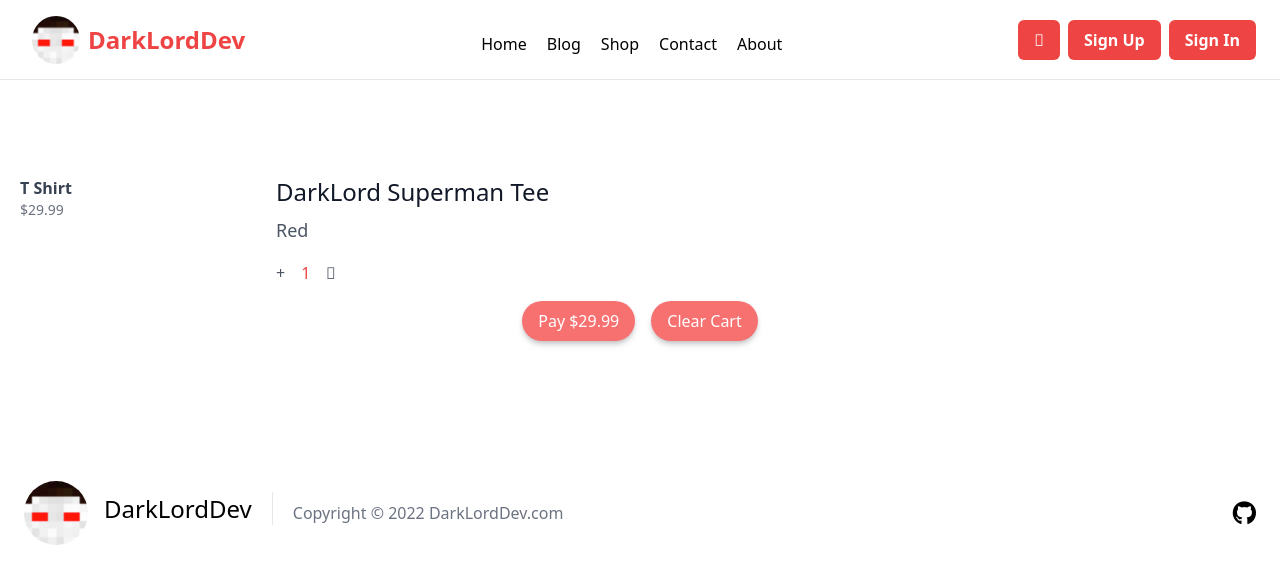
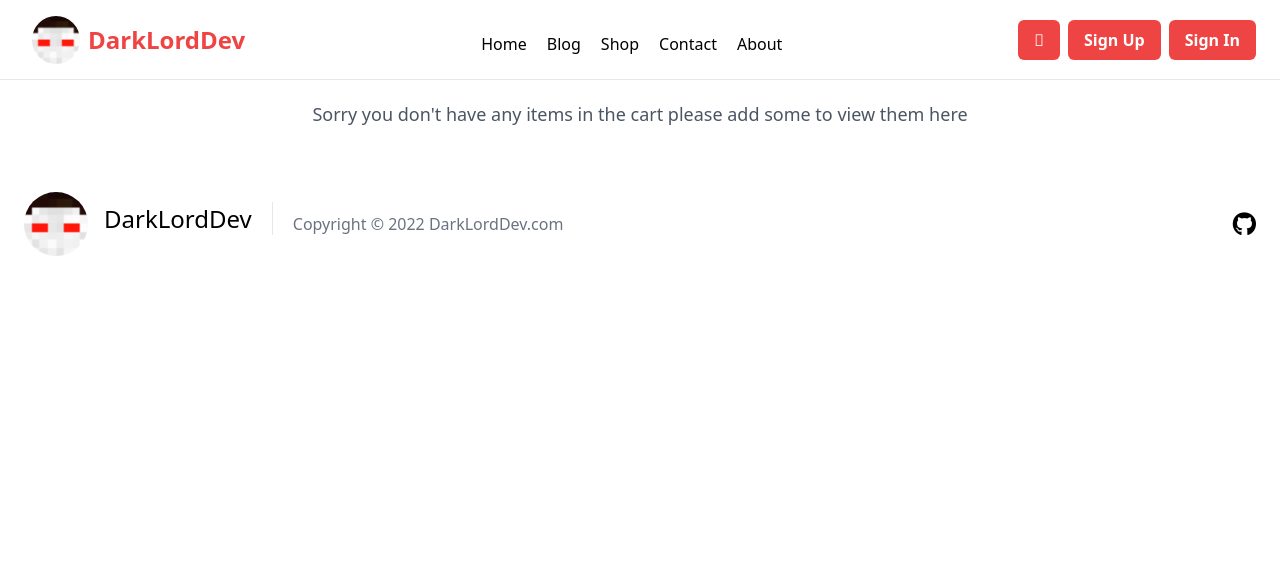
Before and after one commit to DarkLordDev/darklorddev, a Next.js app: page /cart in a window 1280 px wide. Shown: the top 584 px of the page. Built offline with nearby package versions, Linux system fonts and the light colour scheme.

Commit message:
finished

```diff
--- a/pages/_app.js
+++ b/pages/_app.js
@@ -4,16 +4,90 @@ import nProgress from "nprogress";
 import "../styles/global.css";
 import "../styles/progress.css";
 import "../styles/markdown.css";
-import { Cart, Footer, Navbar } from "../utils/AppComponents";
-import { ToastContainer } from "react-toastify";
+import { Footer, Navbar } from "../utils/AppComponents";
+import { toast, ToastContainer } from "react-toastify";
 import "react-toastify/dist/ReactToastify.css";
+import { useState, useEffect } from "react";
 
-function MyApp({ Component, pageProps }) {
+const MyApp = ({ Component, pageProps }) => {
 	nProgress.configure({
 		showSpinner: false,
 	});
 	Router.events.on("routeChangeStart", (url) => nProgress.start());
 	Router.events.on("routeChangeComplete", (url) => nProgress.done());
+	const [cart, setCart] = useState({});
+	const [subTotal, setSubTotal] = useState(0);
+
+	useEffect(() => {
+		try {
+			if (localStorage.getItem("cart")) {
+				setCart(JSON.parse(localStorage.getItem("cart")));
+			} else {
+				setCart({});
+			}
+		} catch (error) {
+			console.error(error);
+			localStorage.removeItem("cart");
+			toast.error("Sorry, Error Ocurred");
+		}
+		try {
+			if (localStorage.getItem("subt")) {
+				setSubTotal(JSON.parse(localStorage.getItem("subt")));
+			} else {
+				setSubTotal(0);
+			}
+		} catch (error) {
+			console.error(error);
+			localStorage.removeItem("subt");
+			toast.error("Sorry, Error Ocurred");
+		}
+	}, []);
+
+	const saveCart = (myCart) => {
+		localStorage.setItem("cart", JSON.stringify(myCart));
+		let subt = 0;
+		let keys = Object.keys(cart);
+		for (let i = 0; i < keys.length; i++) {
+			const e = keys[i];
+			subt += cart[e].price * cart[e].qty;
+		}
+		setSubTotal(subt);
+		localStorage.setItem("subt", subt);
+	};
+
+	const addCart = (itemCode, qty, price, name, size, variant) => {
+		let myCart = cart;
+		if (itemCode in cart) {
+			myCart[itemCode].qty = cart[itemCode].qty + 1;
+		} else if (!(itemCode in cart)) {
+			myCart[itemCode] = { qty: 1, price, name, size, variant };
+		} else {
+			toast.error("Sorry, Error Ocurred");
+		}
+		setCart(myCart);
+		saveCart(myCart);
+		console.log(cart);
+		// window.location.href = "http://localhost:3000/cart/";
+	};
+
+	const removeCart = (itemCode, qty, price, name, size, variant) => {
+		let myCart = cart;
+		if (itemCode in cart) {
+			myCart[itemCode].qty = cart[itemCode].qty - qty;
+		} else if (myCart[itemCode]["qty"] <= 0) {
+			delete myCart[itemCode];
+		} else {
+			toast.error("Sorry, Error Ocurred");
+		}
+		setCart(myCart);
+		saveCart(myCart);
+	};
+
+	const clearCart = () => {
+		setCart({});
+		saveCart({});
+		toast.info("All the objects from your cart has been removed");
+	};
 
 	return (
 		<>
@@ -26,10 +100,18 @@ function MyApp({ Component, pageProps }) {
 			</Head>
 			<Navbar />
 			<ToastContainer />
-			<Component {...pageProps} />
+			<Component
+				saveCart={saveCart}
+				clearCart={clearCart}
+				addCart={addCart}
+				cart={cart}
+				removeCart={removeCart}
+				subTotal={subTotal}
+				{...pageProps}
+			/>
 			<Footer />
 		</>
 	);
-}
+};
 
 export default MyApp;
--- a/pages/cart.js
+++ b/pages/cart.js
@@ -1,5 +1,6 @@
 import Head from "next/head";
 import React from "react";
+import { useState } from "react";
 import {
 	cartContainer,
 	mainContainer,
@@ -10,40 +11,54 @@ import {
 	cartItemHeaderContainer,
 } from "../styles/CartPage.module.css";
 
-const CartPage = () => {
+const CartPage = ({ cart, subTotal, clearCart }) => {
+	const [subat, sets] = useState(0);
+
 	return (
 		<>
 			<Head>
 				<title>Your Cart | DarkLordDev</title>
 			</Head>
 			<section className={cartContainer}>
+				{Object.keys(cart).length <= 0 ? (
+					<p className="text-lg text-center my-5">
+						Sorry you don't have any items in the cart please add some to view
+						them here
+					</p>
+				) : (
 					<div className={mainContainer}>
 						<div className={cartItems}>
-						<div className={cartItemContainer}>
+							{Object.keys(cart).map((cartItem, i) => (
+								<div key={i} className={cartItemContainer}>
 									<div className={cartItemHeaderContainer}>
 										<strong>T Shirt</strong>
-								<span>$29.99</span>
+										<span>${cart[cartItem].price}</span>
 									</div>
 									<div className={activeContainer}>
-								<h1>DarkLord Superman Tee</h1>
-								<p>Red</p>
+										<h1>{cart[cartItem].name}</h1>
+										<p>{cart[cartItem].variant}</p>
+										<p>{cart[cartItem].size}</p>
 										<div className="actions">
 											<button>
 												<i className="fa-duotone fa-plus" />
 											</button>
-									<a>1</a>
+											<a>{cart[cartItem].qty}</a>
 											<button>
 												<i className="fa-duotone fa-minus" />
 											</button>
 										</div>
 									</div>
 								</div>
+							))}
 						</div>
 						<div className={extraContainer}>
-						<button className="btn btn-danger">Pay $29.99</button>
-						<button className="btn btn-danger">Clear Cart</button>
+							<button className="btn btn-danger">Pay ${subTotal}</button>
+							<button className="btn btn-danger" onClick={clearCart}>
+								Clear Cart
+							</button>
 						</div>
 					</div>
+				)}
 			</section>
 		</>
 	);
--- a/pages/shop/[slug].js
+++ b/pages/shop/[slug].js
@@ -58,7 +58,7 @@ export const getStaticProps = async ({ params: { slug } }) => {
 	};
 };
 
-const ShopItemPage = ({ product, variants }) => {
+const ShopItemPage = ({ product, variants, addCart }) => {
 	const [size, setSize] = React.useState(product.size);
 	const [color, setColor] = React.useState(product.color);
 	const handleChangeVariant = (newColor, newSize) => {
@@ -107,17 +107,17 @@ const ShopItemPage = ({ product, variants }) => {
 								cardigan.
 							</p>
 							<div id="shopItemDetails" className="my-2">
-								<div class="flex border-t border-gray-200 py-2">
-									<span class="text-gray-500">Color</span>
-									<span class="ml-auto text-gray-900">{color}</span>
+								<div className="flex border-t border-gray-200 py-2">
+									<span className="text-gray-500">Color</span>
+									<span className="ml-auto text-gray-900">{color}</span>
 								</div>
-								<div class="flex border-t border-gray-200 py-2">
-									<span class="text-gray-500">Size</span>
-									<span class="ml-auto text-gray-900">{size}</span>
+								<div className="flex border-t border-gray-200 py-2">
+									<span className="text-gray-500">Size</span>
+									<span className="ml-auto text-gray-900">{size}</span>
 								</div>
-								<div class="flex border-t border-b mb-6 border-gray-200 py-2">
-									<span class="text-gray-500">Quantity</span>
-									<span class="ml-auto text-gray-900">
+								<div className="flex border-t border-b mb-6 border-gray-200 py-2">
+									<span className="text-gray-500">Quantity</span>
+									<span className="ml-auto text-gray-900">
 										{product.availableqty} units
 									</span>
 								</div>
@@ -223,7 +223,19 @@ const ShopItemPage = ({ product, variants }) => {
 								<span className="title-font font-medium text-2xl text-gray-900">
 									${product.price}
 								</span>
-								<button className="flex ml-auto text-white bg-red-500 border-0 py-2 px-6 focus:outline-none hover:bg-red-600 rounded">
+								<button
+									onClick={() =>
+										addCart(
+											product.slug,
+											product.availableqty,
+											product.price,
+											product.title,
+											product.size,
+											product.color
+										)
+									}
+									className="flex ml-auto text-white bg-red-500 border-0 py-2 px-6 focus:outline-none hover:bg-red-600 rounded"
+								>
 									Add To Cart
 								</button>
 							</div>
--- a/pages/shop/index.js
+++ b/pages/shop/index.js
@@ -68,7 +68,7 @@ const ShopPage = ({ products }) => {
 									<h2 className="text-gray-900 title-font text-lg font-medium">
 										{products[product].title}
 									</h2>
-									<p className="mt-1">{products[product].price}</p>
+									<p className="mt-1">${products[product].price}</p>
 									<p className="mt-1 space-x-2">
 										{products[product].size.includes("XS") && <span>XS</span>}
 										{products[product].size.includes("MD") && <span>MD</span>}
@@ -116,7 +116,7 @@ const ShopPage = ({ products }) => {
 										}
 										className="btn btn-danger"
 									>
-										Buy at ${products[product].price}
+										View Item
 									</button>
 								</div>
 							</div>
```
Lines whose indentation alone changed are shown as unchanged.
